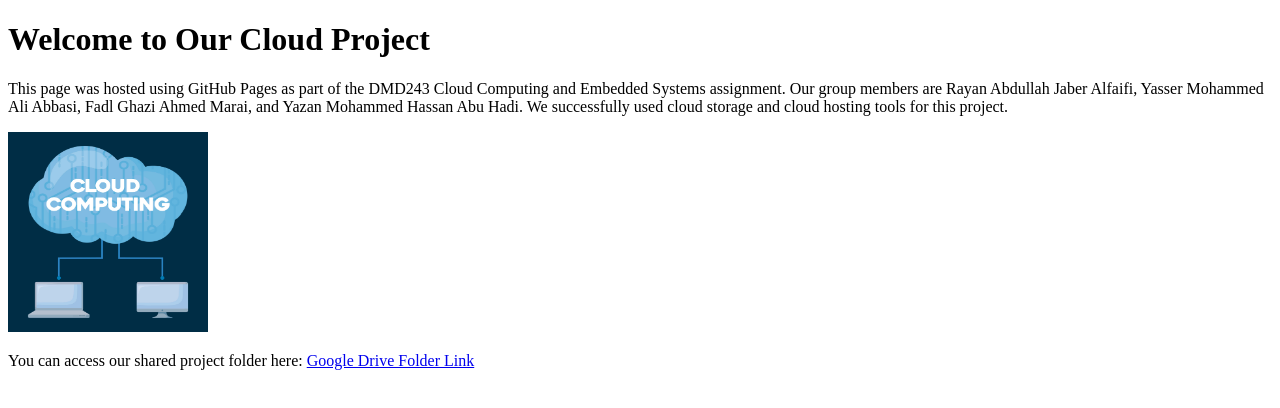
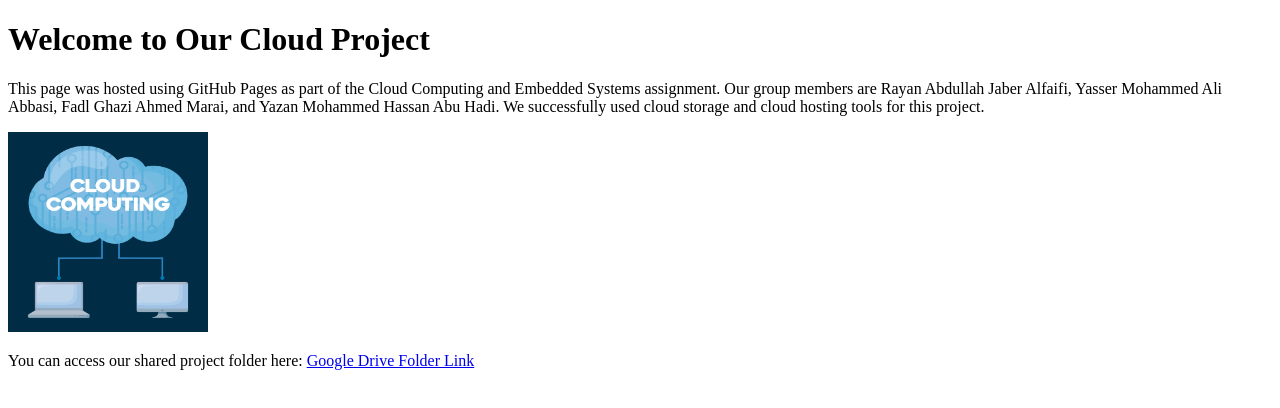
Before and after one commit to Group77777/GroupProject-7, a plain HTML site: page index.html in a window 1280 px wide. Drawn offline with Linux system fonts and the light colour scheme.

Commit message:
Update index.html

```diff
--- a/index.html
+++ b/index.html
@@ -7,7 +7,7 @@
 
     <h1>Welcome to Our Cloud Project</h1>
 
-    <p>This page was hosted using GitHub Pages as part of the DMD243 Cloud Computing and Embedded Systems assignment. Our group members are Rayan Abdullah Jaber Alfaifi, Yasser Mohammed Ali Abbasi, Fadl Ghazi Ahmed Marai, and Yazan Mohammed Hassan Abu Hadi. We successfully used cloud storage and cloud hosting tools for this project.</p>
+    <p>This page was hosted using GitHub Pages as part of the Cloud Computing and Embedded Systems assignment. Our group members are Rayan Abdullah Jaber Alfaifi, Yasser Mohammed Ali Abbasi, Fadl Ghazi Ahmed Marai, and Yazan Mohammed Hassan Abu Hadi. We successfully used cloud storage and cloud hosting tools for this project.</p>
 
     <img src="group_pic.jpg" alt="Group Photo" width="200" height="200">
 
```
